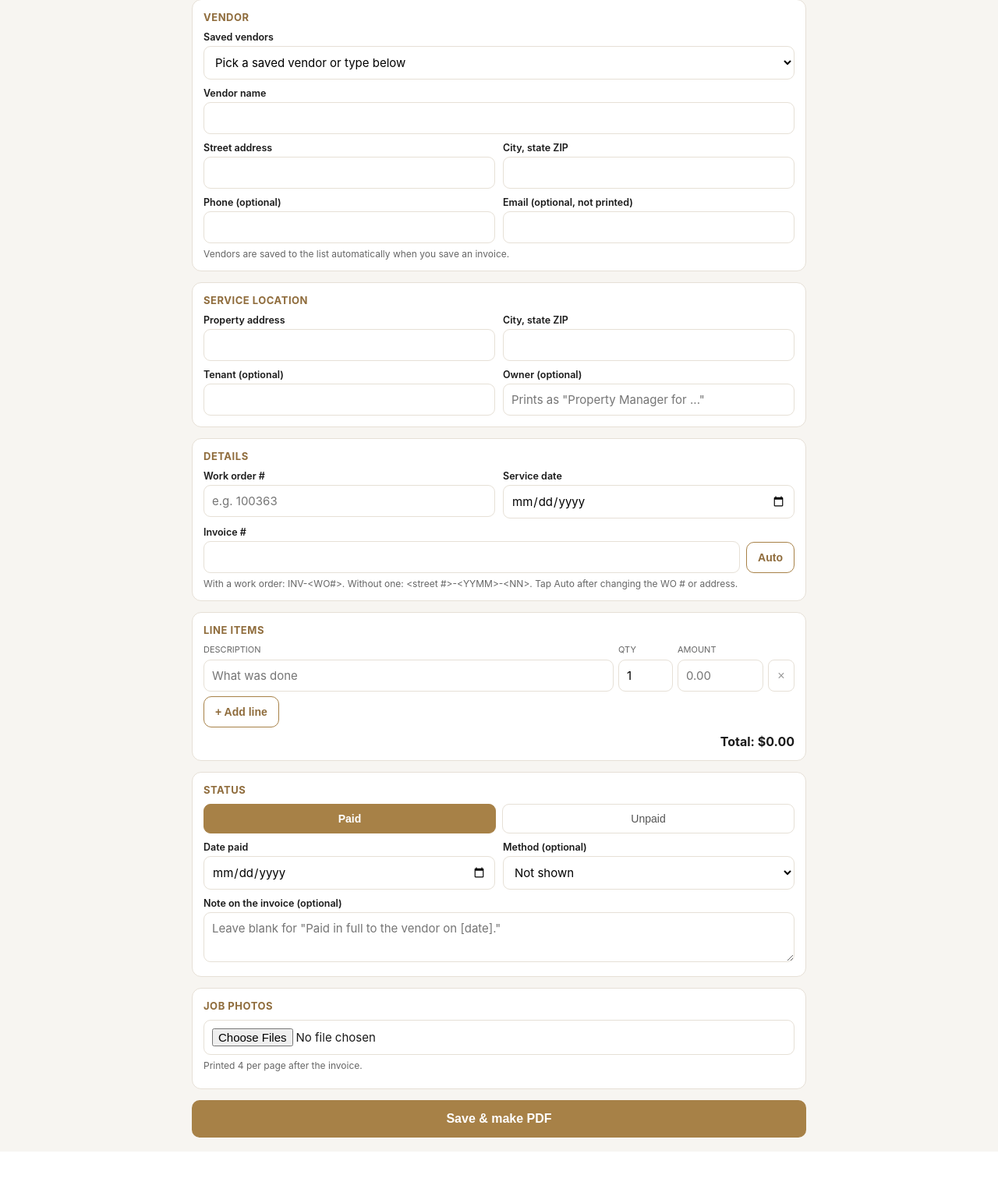
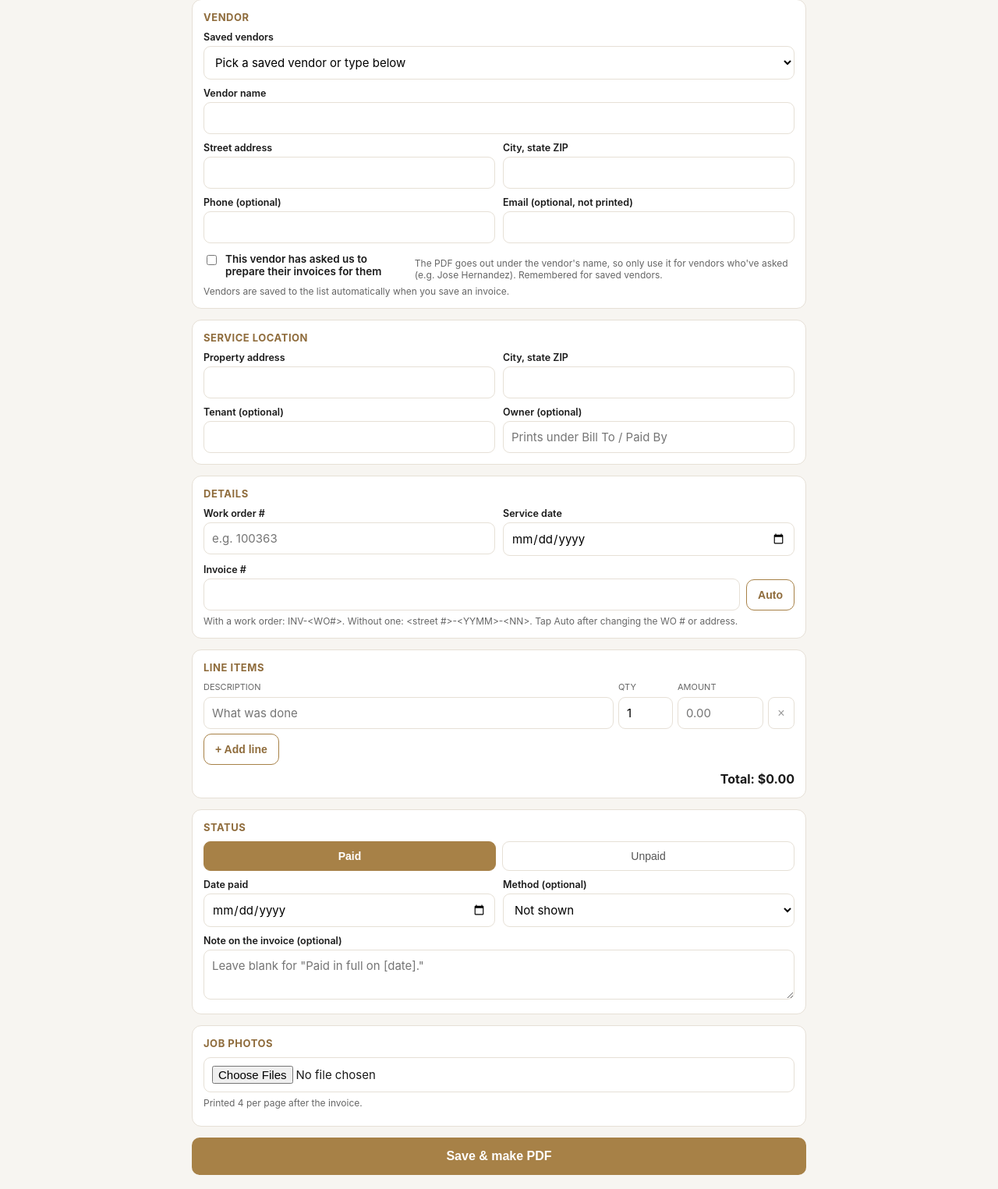
Before and after one commit to dspropertiesnc/ds-app-hub, a Flask app: page /invoices/new in a window 1280 px wide. Shown: the part 302-1827 px from the top of the page at 78% size. Before the commit the page ends 1779 px from the top, so only its background shows below. Run offline with Flask 3, Linux system fonts and the light colour scheme; data that the repository does not hold is empty.

Commit message:
Invoice Generator: authorization checkbox in editor (part 5)

```diff
--- a/tools/invoices/templates/invoices_edit.html
+++ b/tools/invoices/templates/invoices_edit.html
@@ -36,6 +36,8 @@
   .res:hover{border-color:var(--accent)}
   .res b{color:var(--accent-dark)}.res small{display:block;color:var(--gray);font-size:12px;margin-top:2px}
   .tag{font-size:11px;padding:1px 7px;border-radius:20px;background:var(--sub);color:var(--accent-dark);margin-left:6px}
+  .auth{display:flex;gap:8px;align-items:flex-start;margin-top:12px;font-weight:600;font-size:13.5px}
+  .auth input{width:auto;margin-top:3px}
   .del{background:none;border:0;color:#b3261e;font-size:13px;cursor:pointer;margin-top:14px}
   @media(max-width:560px){.grid{grid-template-columns:1fr}.items .it{grid-template-columns:1fr 54px 92px 30px}}
 {% endblock %}
@@ -70,6 +72,8 @@
     <div><label for="v_phone">Phone (optional)</label><input id="v_phone"></div>
     <div><label for="v_email">Email (optional, not printed)</label><input id="v_email"></div>
   </div>
+  <label class="auth"><input type="checkbox" id="v_authorized"> This vendor has asked us to prepare their invoices for them
+    <span class="hint" style="display:block;font-weight:400">The PDF goes out under the vendor's name, so only use it for vendors who've asked (e.g. Jose Hernandez). Remembered for saved vendors.</span></label>
   <div class="hint">Vendors are saved to the list automatically when you save an invoice.</div>
 </div>
 
@@ -79,7 +83,7 @@
     <div><label for="s_address">Property address</label><input id="s_address"></div>
     <div><label for="s_city_line">City, state ZIP</label><input id="s_city_line"></div>
     <div><label for="s_tenant">Tenant (optional)</label><input id="s_tenant"></div>
-    <div><label for="s_owner">Owner (optional)</label><input id="s_owner" placeholder="Prints as &quot;Property Manager for ...&quot;"></div>
+    <div><label for="s_owner">Owner (optional)</label><input id="s_owner" placeholder="Prints under Bill To / Paid By"></div>
   </div>
 </div>
 
@@ -114,7 +118,7 @@
     <div><label for="due_date">Due date (optional)</label><input id="due_date" type="date"></div>
   </div>
   <div style="margin-top:10px"><label for="notes">Note on the invoice (optional)</label>
-    <textarea id="notes" placeholder="Leave blank for &quot;Paid in full to the vendor on [date].&quot;"></textarea></div>
+    <textarea id="notes" placeholder="Leave blank for &quot;Paid in full on [date].&quot;"></textarea></div>
 </div>
 
 <div class="card">
@@ -179,12 +183,15 @@ function collect(){
              vendor: {rentvine_id: state.vendor_rv || ""}, service: {}};
   F.forEach(k => d[k] = $(k).value.trim());
   V.forEach(k => d.vendor[k] = $("v_"+k).value.trim());
+  d.vendor.authorized = $("v_authorized").checked;
   SV.forEach(k => d.service[k] = $("s_"+k).value.trim());
   return d;
 }
 function fill(d){
   F.forEach(k => { if (d[k] != null) $(k).value = d[k]; });
   V.forEach(k => { if (d.vendor && d.vendor[k] != null) $("v_"+k).value = d.vendor[k]; });
+  if (d.vendor && d.vendor.authorized != null) $("v_authorized").checked = !!d.vendor.authorized;
+  else if (d.vendor && d.vendor.name) { const sv = VENDORS.find(x => x.name.toLowerCase() === d.vendor.name.toLowerCase()); $("v_authorized").checked = !!(sv && sv.authorized); }
   SV.forEach(k => { if (d.service && d.service[k] != null) $("s_"+k).value = d.service[k]; });
   if (d.vendor && d.vendor.rentvine_id) state.vendor_rv = d.vendor.rentvine_id;
   if (d.items) { $("items").innerHTML = ""; (d.items.length ? d.items : [null]).forEach(addItem); }
@@ -202,7 +209,8 @@ fetch("/invoices/api/vendors").then(r=>r.json()).then(list => {
 });
 $("vpick").onchange = () => {
   const v = VENDORS.find(x => x.id === $("vpick").value); if (!v) return;
-  V.forEach(k => $("v_"+k).value = v[k] || ""); state.vendor_rv = v.rentvine_id || ""; saveDraft();
+  V.forEach(k => $("v_"+k).value = v[k] || ""); state.vendor_rv = v.rentvine_id || "";
+  $("v_authorized").checked = !!v.authorized; saveDraft();
 };
 
 // invoice number
```
